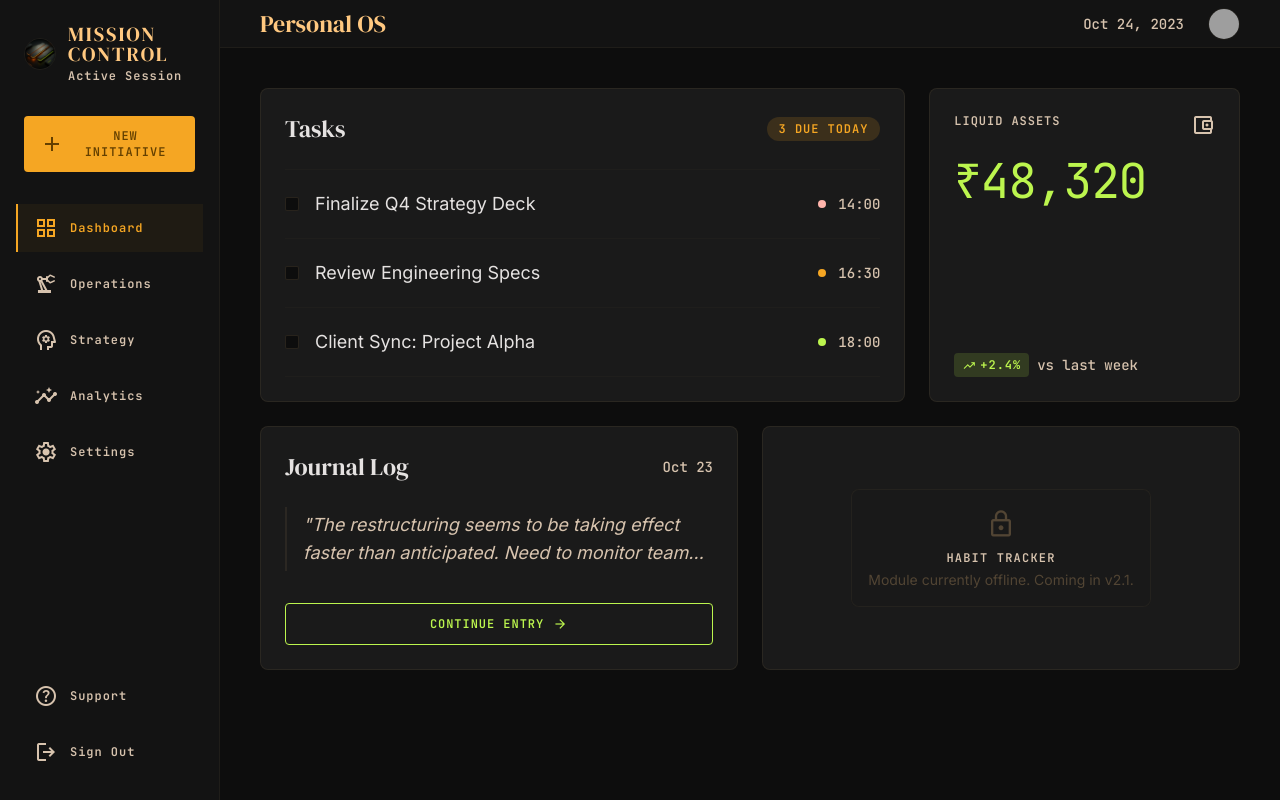
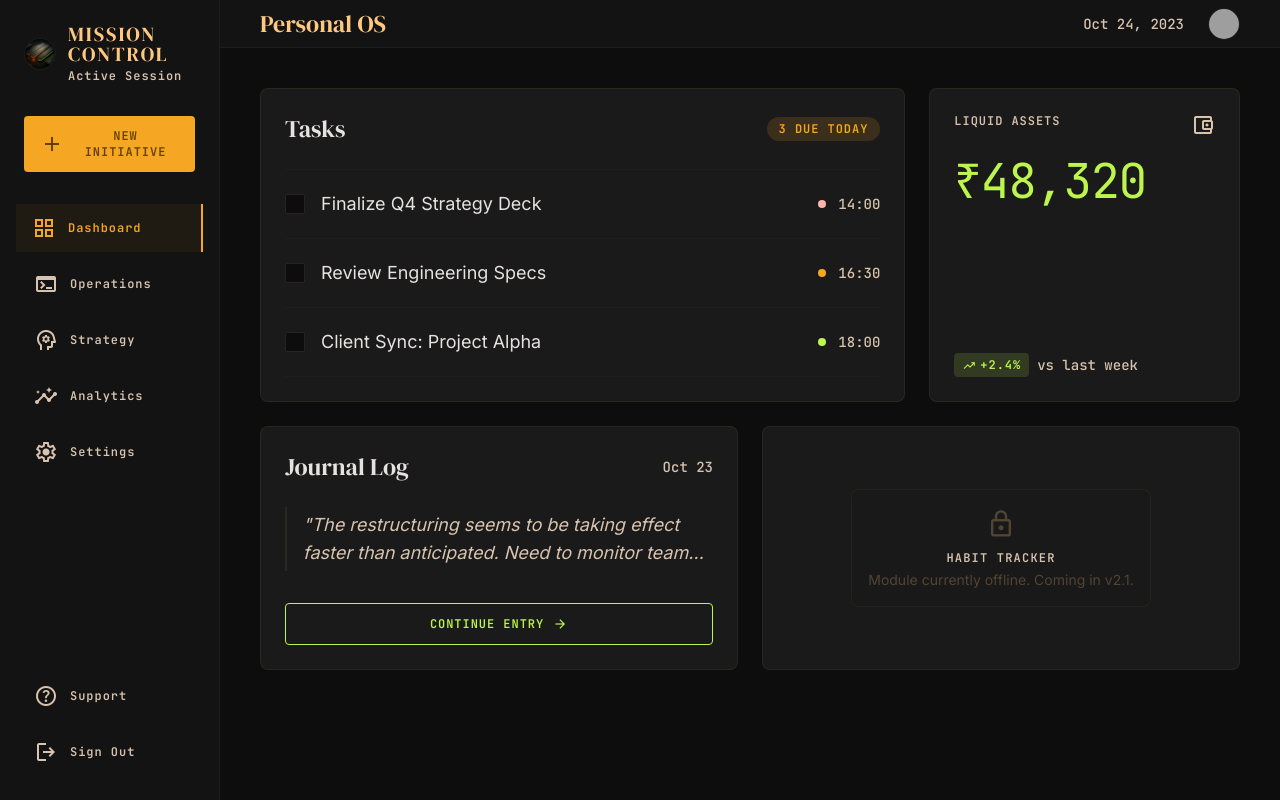
Before and after one commit to dev-dharmesh-ai/personal-os, a React (Vite) app: page / in a window 1280 px wide. Built offline with nearby package versions, Linux system fonts and the light colour scheme; grey boxes are pictures that could not be loaded.

Commit message:
fix: border side, operations icon, logo layout, checkbox size

```diff
--- a/src/components/ui/AppShell.jsx
+++ b/src/components/ui/AppShell.jsx
@@ -4,7 +4,7 @@ const iconStyle = { fontVariationSettings: "'FILL' 0" };
 
 const primaryNavItems = [
   { label: "Dashboard", icon: "grid_view", to: "/" },
-  { label: "Operations", icon: "precision_manufacturing", to: "/tasks" },
+  { label: "Operations", icon: "terminal", to: "/tasks" },
   { label: "Strategy", icon: "psychology", to: "/journal" },
   { label: "Analytics", icon: "insights", to: "/finance" },
   { label: "Settings", icon: "settings", to: "/calendar" },
@@ -24,7 +24,7 @@ function SidebarLink({ item }) {
         [
           "flex items-center gap-3 px-4 py-3 font-label-caps text-label-caps transition-colors",
           isActive
-            ? "border-l-2 border-primary-container bg-primary-container/5 text-primary-container"
+            ? "border-r-2 border-primary-container bg-primary-container/5 text-primary-container"
             : "border-l-2 border-transparent text-on-surface-variant hover:bg-primary-container/5 hover:text-primary-container",
         ].join(" ")
       }
@@ -47,11 +47,11 @@ export default function AppShell({ children }) {
             alt="System Logo"
             className="w-8 h-8 rounded-full border border-outline-variant/20"
           />
-          <div>
+          <div className="flex flex-col min-w-0">
             <h1 className="font-display-lg text-primary text-xl uppercase tracking-widest leading-none">
               MISSION CONTROL
             </h1>
-            <p className="font-label-caps text-label-caps text-on-surface-variant mt-1">
+            <p className="font-label-caps text-label-caps text-on-surface-variant mt-1 text-xs">
               Active Session
             </p>
           </div>
--- a/src/screens/HomeScreen.jsx
+++ b/src/screens/HomeScreen.jsx
@@ -34,7 +34,7 @@ export default function HomeScreen() {
               >
                 <div className="flex items-center gap-4">
                   <div
-                    className={`w-3.5 h-3.5 rounded-sm border border-outline-variant/40 bg-[#0D0D0D] flex-shrink-0 ${
+                    className={`w-5 h-5 rounded-sm border border-outline-variant/40 bg-[#0D0D0D] flex-shrink-0 ${
                       task.done ? "bg-secondary-fixed border-secondary-fixed" : ""
                     }`}
                   >
```
